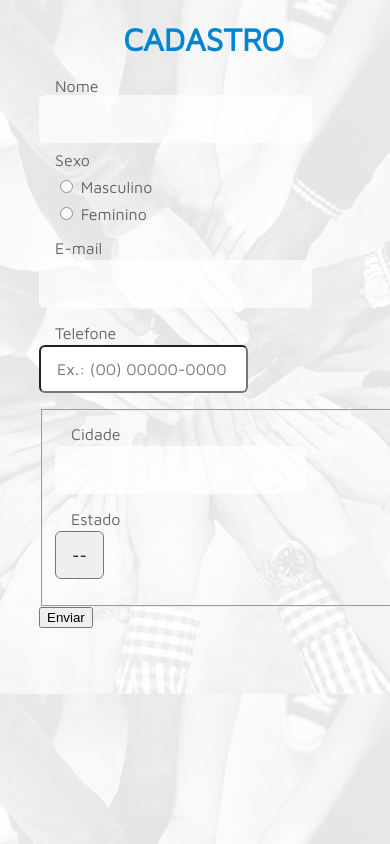
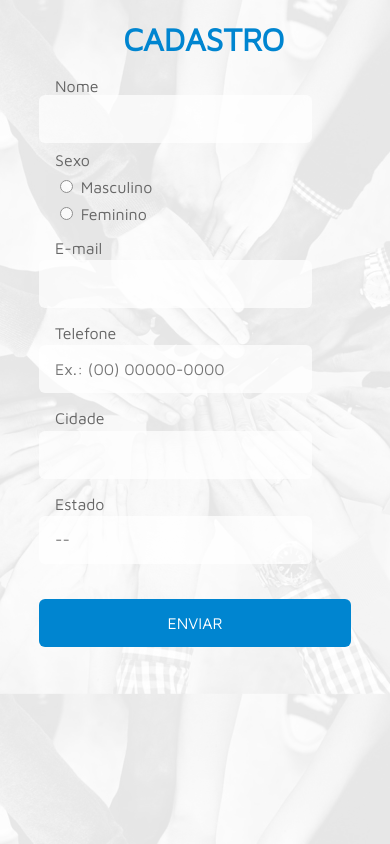
Before and after one commit to socialuni/SocialUniCode, a website: page SocialUni/www/cadastro.html in a window 390 px wide. Shown: the top 844 px of the page. Drawn offline with Linux system fonts and the light colour scheme; some packages are replaced by stand-ins of ours.

Commit message:
Alteração cadastro
Alterado as classes dos campos do formulário, deixando todos com o mesmo estilo

```diff
--- a/SocialUni/www/cadastro.html
+++ b/SocialUni/www/cadastro.html
@@ -39,22 +39,21 @@
             </div>
             <div class="campo">
                 <label for="telefone">Telefone</label>
-                <input type="text" id="telefone" name="telefone" class="form-control cel-sp-mask" placeholder="Ex.: (00) 00000-0000" class="campo_icon" value="">
+                <input type="text" id="telefone" name="telefone" class="campo_icon" placeholder="Ex.: (00) 00000-0000" class="campo_icon" value="">
             </div>
-
-            <fieldset class="grupo">
             <div class="campo">
                 <label for="cidade">Cidade</label>
                 <input type="text" id="cidade" name="cidade" class="campo_icon" value="">
             </div>
             <div class="campo">
                 <label for="estado">Estado</label>
-                    <select name="estado" id="estado">
+                <select name="estado" id="estado" class="campo_icon">
                     <option value="">--</option>
                 </select>
             </div>
-            </fieldset>
-            <button type="submit" name="submit">Enviar</button>
+
+            <input type="submit" value="ENVIAR" class="submit_btn">
+            <!--<button type="submit" name="submit" class="submit_btn">Enviar</button>-->
         </form>
     </div>
     <script type="text/javascript" src="cordova.js"></script>
```
Lines whose indentation alone changed are shown as unchanged.
